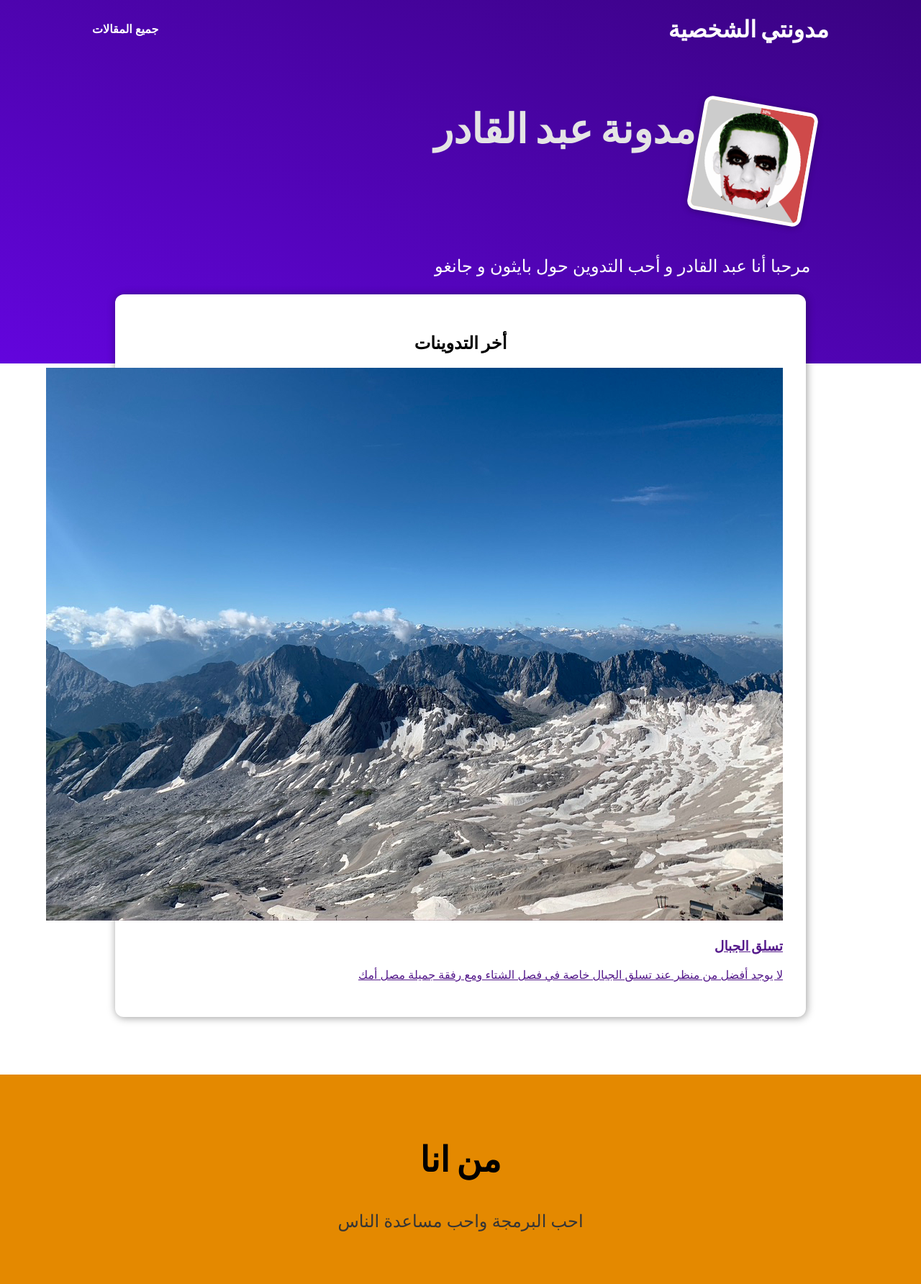
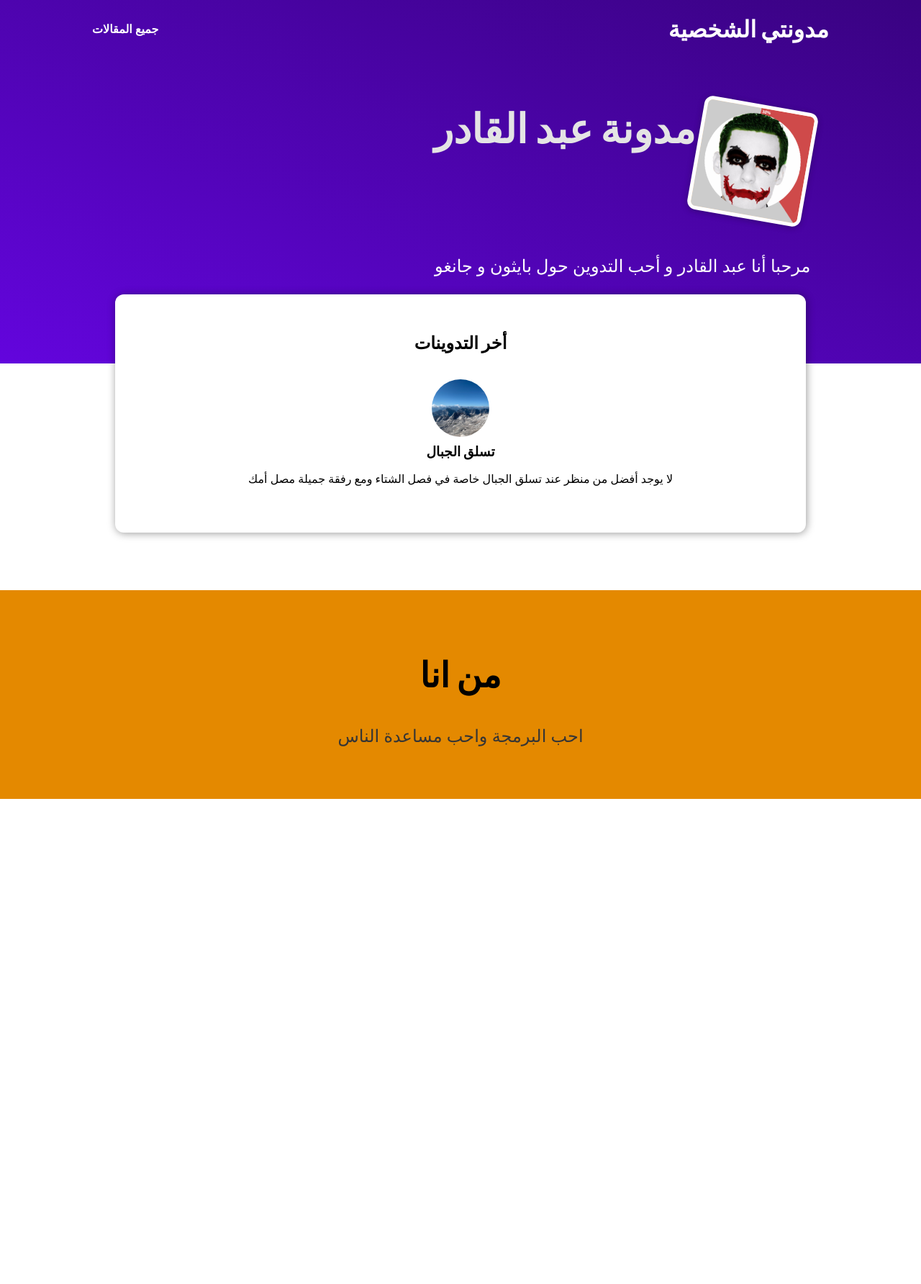
Before and after one commit to kader14/django-blog, a Django app: page / in a window 1280 px wide. Shown: the whole page at 72% size. After the commit the page ends 1110 px from the top, so only its background shows below. Run offline with Django 4.2, Linux system fonts and the light colour scheme.

Commit message:
Adding the All Posts Page & Style

```diff
--- a/blog/static/blog/index.css
+++ b/blog/static/blog/index.css
@@ -1,3 +1,4 @@
+
 #welcome {
     background: linear-gradient(to right top, #6305dd, #390281);
     padding: 6rem 12%;
--- /dev/null
+++ b/blog/static/blog/post.css
@@ -0,0 +1,43 @@
+.post {
+    display: flex;
+    flex-direction: column;
+    align-items: center;
+    text-align: center;
+  }
+
+  .post a {
+    text-decoration: none;
+    color: black;
+    transition: all 0.2s ease;
+    padding: 1rem;
+  }
+
+  .post a:hover,
+  .post a:active {
+    transform: scale(1.1);
+    background-color: #390281;
+    color: white;
+  }
+
+  .post img {
+    width: 5rem;
+    height: 5rem;
+    object-fit: cover;
+    border-radius: 50%;
+  }
+
+  .post h3 {
+    margin: 0.25rem 0;
+  }
+
+  .post time {
+    color: #666666;
+    margin: 0.25rem;
+    font-style: italic;
+    font-size: 0.85rem;
+  }
+
+  .post:hover time,
+  .post:active time {
+    color: white;
+  }
--- a/blog/templates/blog/base.html
+++ b/blog/templates/blog/base.html
@@ -9,7 +9,12 @@
     {% block css_files%}{% endblock%}
 </head>
 <body>
-
+    <header id="main-navigation">
+        <h1><a href=""> مدونتي الشخصية</a></h1>
+        <nav>
+            <a href=""> جميع المقالات</a>
+        </nav>
+    </header>
     {% block content %}
         {% endblock content %}
 </body>
--- /dev/null
+++ b/blog/templates/blog/includes/posts.html
@@ -0,0 +1,13 @@
+{% load static%}
+<li>
+    <article class="post">
+        <a href="">
+            <img src="{% static 'blog/mountains.jpg'%}" alt="تسلق الجبال">
+            <div class="post__content">
+                <h3>تسلق الجبال</h3>
+                <P>لا يوجد أفضل من منظر عند تسلق الجبال  خاصة في فصل الشتاء ومع رفقة جميلة مصل أمك</P>
+            </div>
+        </a>
+    </article>
+</li>
+</ul>
--- a/blog/templates/blog/index.html
+++ b/blog/templates/blog/index.html
@@ -6,16 +6,12 @@
 {% endblock  %}
 
 {% block css_files %}
+<link rel="stylesheet" href="{% static 'blog/post.css' %}">
 <link rel="stylesheet" href="{% static 'blog/index.css' %}">
 {% endblock%}
 
 {% block content %}
-<header id="main-navigation">
-    <h1><a href=""> مدونتي الشخصية</a></h1>
-    <nav>
-        <a href=""> جميع المقالات</a>
-    </nav>
-</header>
+
 <section id ="welcome">
     <header>
         <img src="{% static 'blog/NKsTMVLT_400x400.png'%}" alt="عبد القادر صاحب المدونة">
@@ -27,18 +23,7 @@
 <section id="latest-posts">
     <h2>أخر التدوينات</h2>
     <ul>
-        <li>
-            <article class="post">
-                <a href="">
-                    <img src="{% static 'blog/mountains.jpg'%}" alt="تسلق الجبال">
-                    <div class="post__content">
-                        <h3>تسلق الجبال</h3>
-                        <P>لا يوجد أفضل من منظر عند تسلق الجبال  خاصة في فصل الشتاء ومع رفقة جميلة مصل أمك</P>
-                    </div>
-                </a>
-            </article>
-        </li>
-    </ul>
+        {% include "blog/includes/posts.html"%}
 </section>
 <section id="about">
     <h2>من انا</h2>
--- a/blog/views.py
+++ b/blog/views.py
@@ -7,7 +7,7 @@ def home(request):
 
 
 def posts(request):
-    pass
+    return render(request, "blog/all-posts.html")
 
 def post_detail(request):
     pass
```
Also changed, not shown: blog/static/blog/all-posts.css (added, +43 -0 lines), blog/templates/blog/all-posts.html (added, +25 -0 lines).
